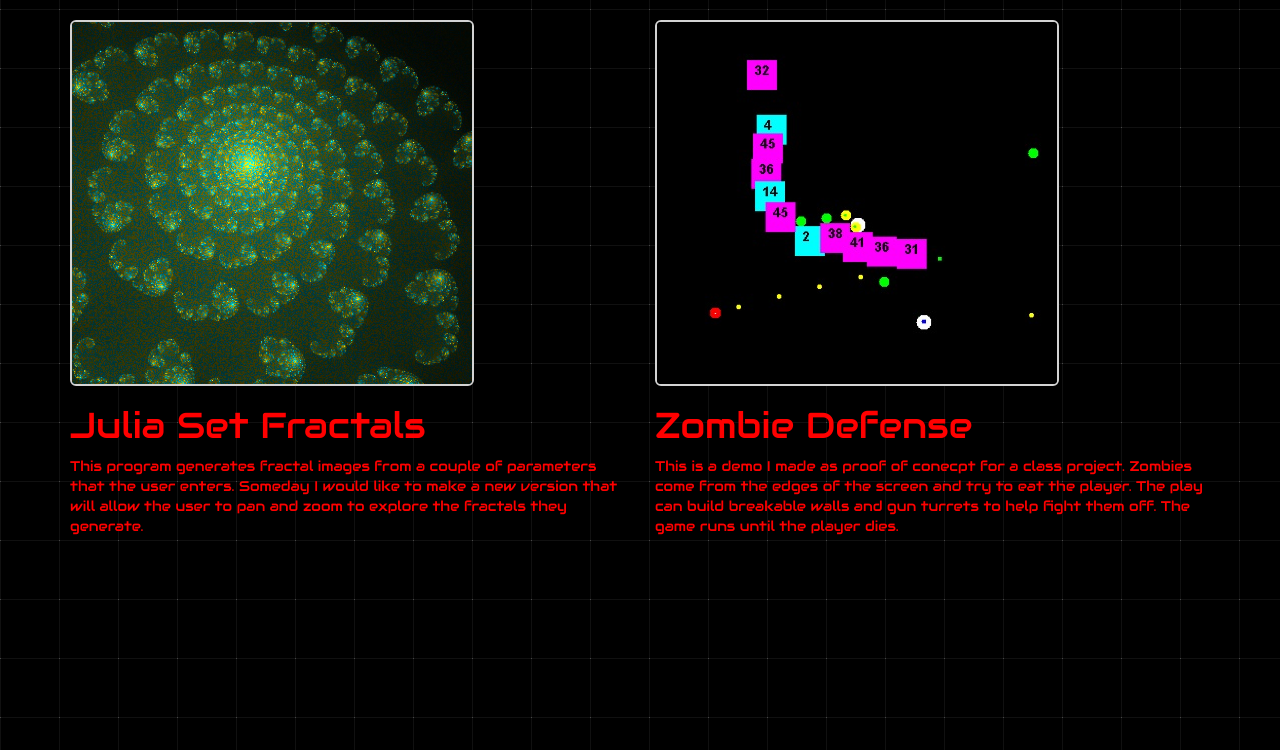
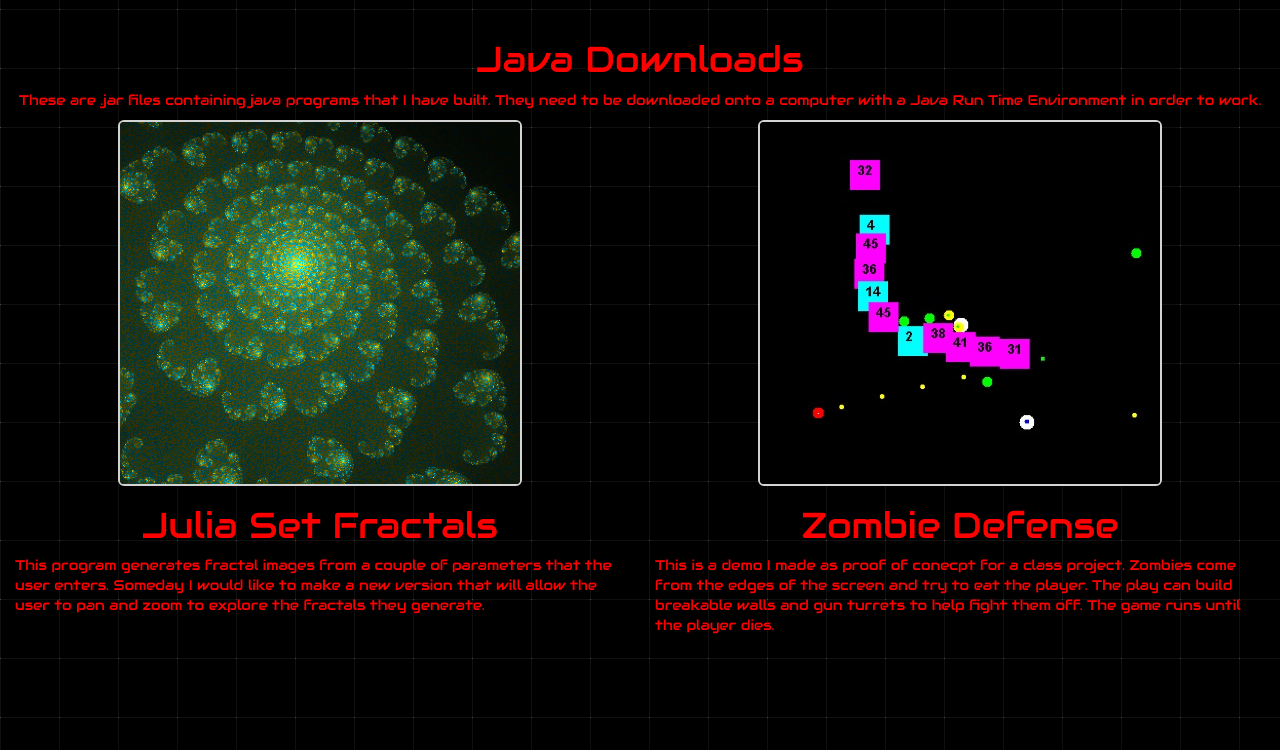
Before and after one commit to kdilts/pwp, a PHP site: page /java.php in a window 1280 px wide. Shown: the part 50-800 px from the top of the page. Run offline with PHP 8.4, Linux system fonts and the light colour scheme; a stand-in replaces the project's code that opens the database connection; some libraries are stand-ins or nearby versions.

Commit message:
added intro to java section

```diff
--- a/public_html/java.php
+++ b/public_html/java.php
@@ -23,40 +23,35 @@
 		</header>
 
 		<main>
-			<div class="container">
+			<div class="container-fluid">
 				<div class="row">
-					<!-- div class="col-xs-12" -->
-					<!--div class="carousel" id="flick" data-flickity='{ "wrapAround": true }' -->
+					<div class="col-xs-12">
+						<h1 class="text-center">Java Downloads</h1>
+						<p class="text-center">These are .jar files containing java programs that I have built. They need to be downloaded onto a computer with a Java Run Time Environment in order to work.</p>
+					</div>
+				</div>
 
-					<!-- div class="carousel-cell cell-text" -->
+				<div class="row">
 
 					<div class="col-xs-6">
-						<a href="apps/jars/juliaset.jar">
-							<img src="images/juliaset.jpg" class="img-rounded img-responsive"/>
+						<a href="apps/jars/juliaset.jar" class="jlink">
+							<img src="images/juliaset.jpg" class="img-rounded img-responsive center-block"/>
 						</a>
-						<!--div class="cell-description" -->
-						<h1>Julia Set Fractals</h1>
+						<h1 class="text-center">Julia Set Fractals</h1>
 						<p>This program generates fractal images from a couple of parameters that the user enters. Someday I would like to make a new version that will allow the user to pan and zoom to explore the fractals they generate.</p>
 					</div>
-					<!-- /div -->
-					<!-- /div -->
 
-					<!--div class="carousel-cell cell-text" -->
 					<div class="col-xs-6">
-						<a href="apps/jars/game.jar">
-							<img src="images/zombie.jpg" class="img-rounded img-responsive"/>
+						<a href="apps/jars/game.jar" class="jlink">
+							<img src="images/zombie.jpg" class="img-rounded img-responsive center-block"/>
 						</a>
-						<!--div class="cell-description" -->
-						<h1>Zombie Defense</h1>
+						<h1 class="text-center">Zombie Defense</h1>
 						<p>This is a demo I made as proof of conecpt for a class project. Zombies come from the edges of the screen and try to eat the player. The play can build breakable walls and gun turrets to help fight them off. The game runs until the player dies.</p>
 					</div>
-					<!--/div -->
-					<!--/div -->
 
 				</div>
 			</div>
-			</div>
-			</div>
+
 		</main>
 
 	</body>
```
